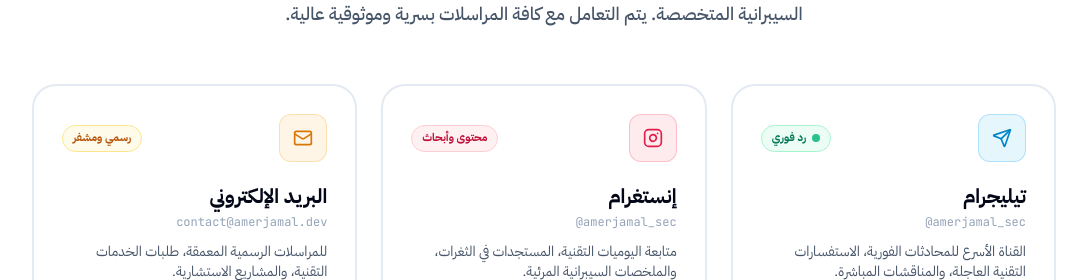
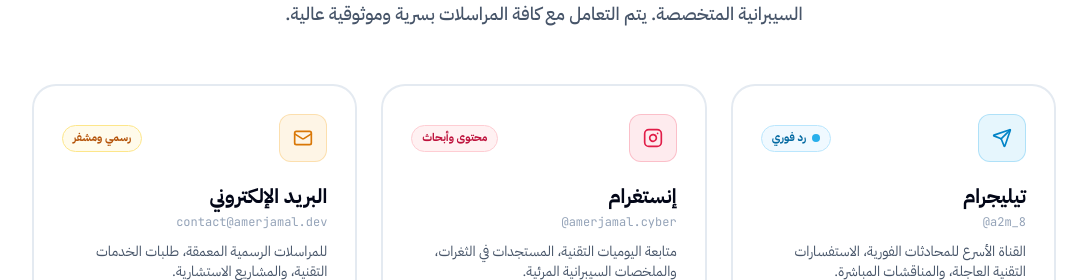
Before and after one commit to AF143-2025/Amer-Jamal, a React (Vite) app: page / in a window 1280 px wide. Shown: the part 2972-3252 px from the top of the page, without its empty margins (96-1183 px from the left). Built offline with nearby package versions, Linux system fonts and the light colour scheme.

Commit message:
Update social accounts: Instagram (@amerjamal.cyber) and Telegram (@a2m_8)

```diff
--- a/src/data/siteConfig.ts
+++ b/src/data/siteConfig.ts
@@ -77,8 +77,8 @@
     github: "https://github.com/amerjamal",
     linkedin: "https://linkedin.com/in/amerjamal",
     twitter: "https://x.com/amerjamal_sec",
-    telegram: "https://t.me/amerjamal_sec",
-    instagram: "https://instagram.com/amerjamal_sec",
+    telegram: "https://t.me/a2m_8",
+    instagram: "https://instagram.com/amerjamal.cyber",
     tryhackme: "https://tryhackme.com/p/amerjamal",
     hackthebox: "https://app.hackthebox.com/users/amerjamal"
   },
--- a/src/pages/ContactPage.tsx
+++ b/src/pages/ContactPage.tsx
@@ -219,7 +219,7 @@
                     <h3 className="text-lg font-black text-slate-900 font-arabic leading-none">تيليجرام</h3>
                   </div>
                 </div>
-                <p className="text-xs font-mono text-slate-400 mb-3" dir="ltr">@amerjamal_sec</p>
+                <p className="text-xs font-mono text-slate-400 mb-3" dir="ltr">@a2m_8</p>
                 <p className="text-sm text-slate-600 font-arabic font-medium leading-relaxed mb-5">
                   القناة الأسرع لإرسال طلبك والحصول على رد فوري ومباشر.
                 </p>
@@ -242,7 +242,7 @@
                     <h3 className="text-lg font-black text-slate-900 font-arabic leading-none">إنستغرام</h3>
                   </div>
                 </div>
-                <p className="text-xs font-mono text-slate-400 mb-3" dir="ltr">@amerjamal_sec</p>
+                <p className="text-xs font-mono text-slate-400 mb-3" dir="ltr">@amerjamal.cyber</p>
                 <p className="text-sm text-slate-600 font-arabic font-medium leading-relaxed mb-5">
                   تواصل عبر DM أو تابع آخر التحديثات التقنية والأمنية.
                 </p>
--- a/src/pages/HomePage.tsx
+++ b/src/pages/HomePage.tsx
@@ -533,13 +533,13 @@
                 <div className="w-12 h-12 rounded-xl bg-sky-500/10 text-sky-600 border border-sky-500/25 flex items-center justify-center group-hover:scale-110 transition-transform shadow-xs">
                   <Send className="h-5 w-5" />
                 </div>
-                <span className="flex items-center gap-1.5 px-2.5 py-1 rounded-full bg-emerald-50 text-emerald-700 border border-emerald-200 text-[11px] font-bold font-arabic">
-                  <span className="w-2 h-2 rounded-full bg-emerald-500 animate-pulse" />
+                <span className="flex items-center gap-1.5 px-2.5 py-1 rounded-full bg-sky-50 text-sky-700 border border-sky-200 text-[11px] font-bold font-arabic">
+                  <span className="w-2 h-2 rounded-full bg-sky-500 animate-pulse" />
                   رد فوري
                 </span>
               </div>
               <h3 className="text-xl font-black text-slate-950 font-arabic mb-1 group-hover:text-sky-600 transition-colors">تيليجرام</h3>
-              <p className="text-xs font-mono text-slate-400 mb-3" dir="ltr">@amerjamal_sec</p>
+              <p className="text-xs font-mono text-slate-400 mb-3" dir="ltr">@a2m_8</p>
               <p className="text-xs sm:text-sm text-slate-600 font-arabic leading-relaxed mb-5 flex-1">
                 القناة الأسرع للمحادثات الفورية، الاستفسارات التقنية العاجلة، والمناقشات المباشرة.
               </p>
@@ -565,7 +565,7 @@
                 </span>
               </div>
               <h3 className="text-xl font-black text-slate-950 font-arabic mb-1 group-hover:text-rose-600 transition-colors">إنستغرام</h3>
-              <p className="text-xs font-mono text-slate-400 mb-3" dir="ltr">@amerjamal_sec</p>
+              <p className="text-xs font-mono text-slate-400 mb-3" dir="ltr">@amerjamal.cyber</p>
               <p className="text-xs sm:text-sm text-slate-600 font-arabic leading-relaxed mb-5 flex-1">
                 متابعة اليوميات التقنية، المستجدات في الثغرات، والملخصات السيبرانية المرئية.
               </p>
```
